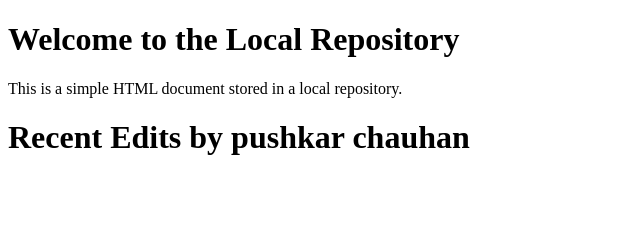
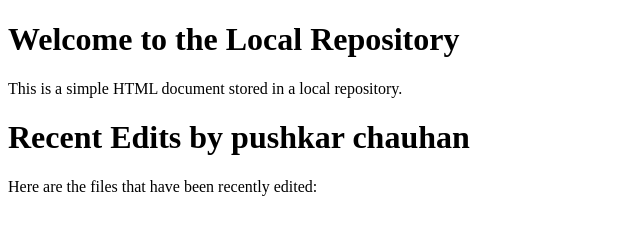
Before and after one commit to pushkarchauhan1536/practic, a plain HTML site: page index.html in a window 1280 px wide. Shown: the whole page, without its empty margins (0-640 px from the left). Drawn offline with Linux system fonts and the light colour scheme.

Commit message:
add new line

```diff
--- a/index.html
+++ b/index.html
@@ -12,3 +12,5 @@
 </html>
 
 <h1>Recent Edits by pushkar chauhan</h1>
+
+<p>Here are the files that have been recently edited:</p>
```
